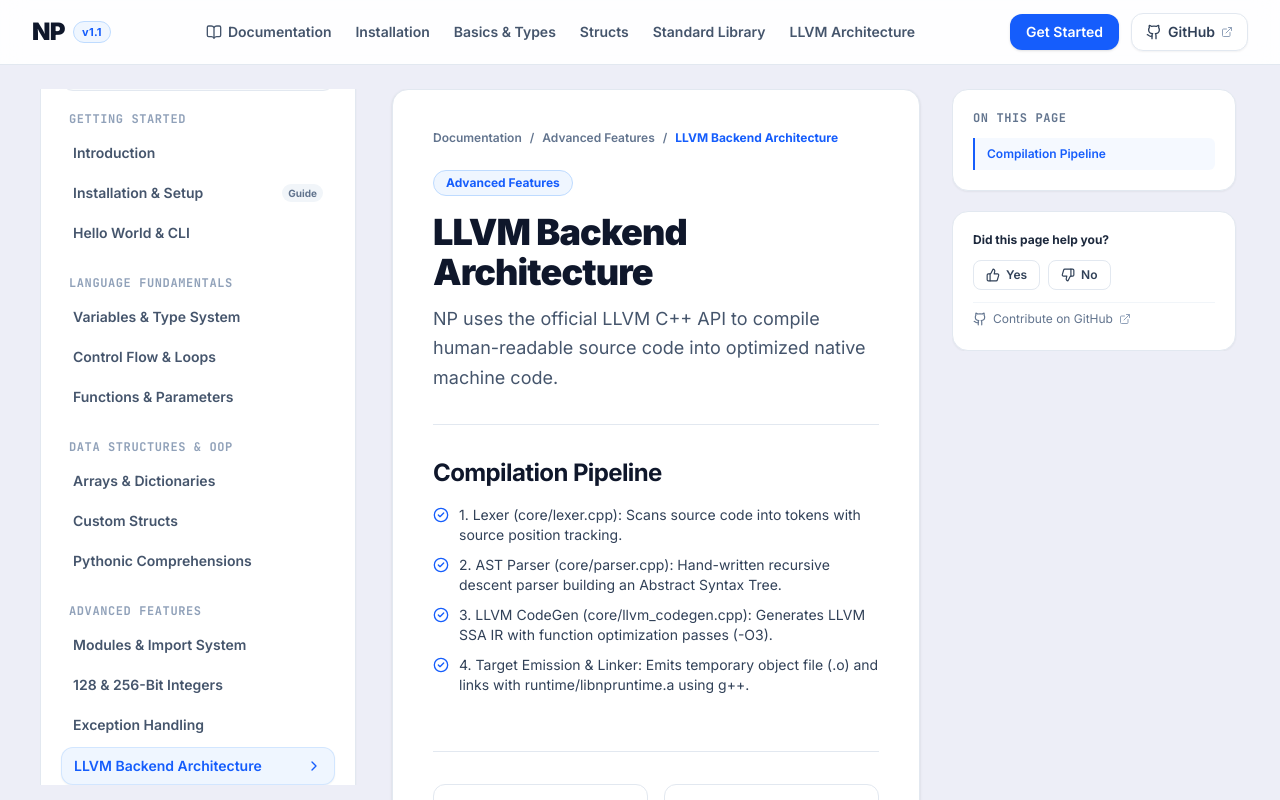
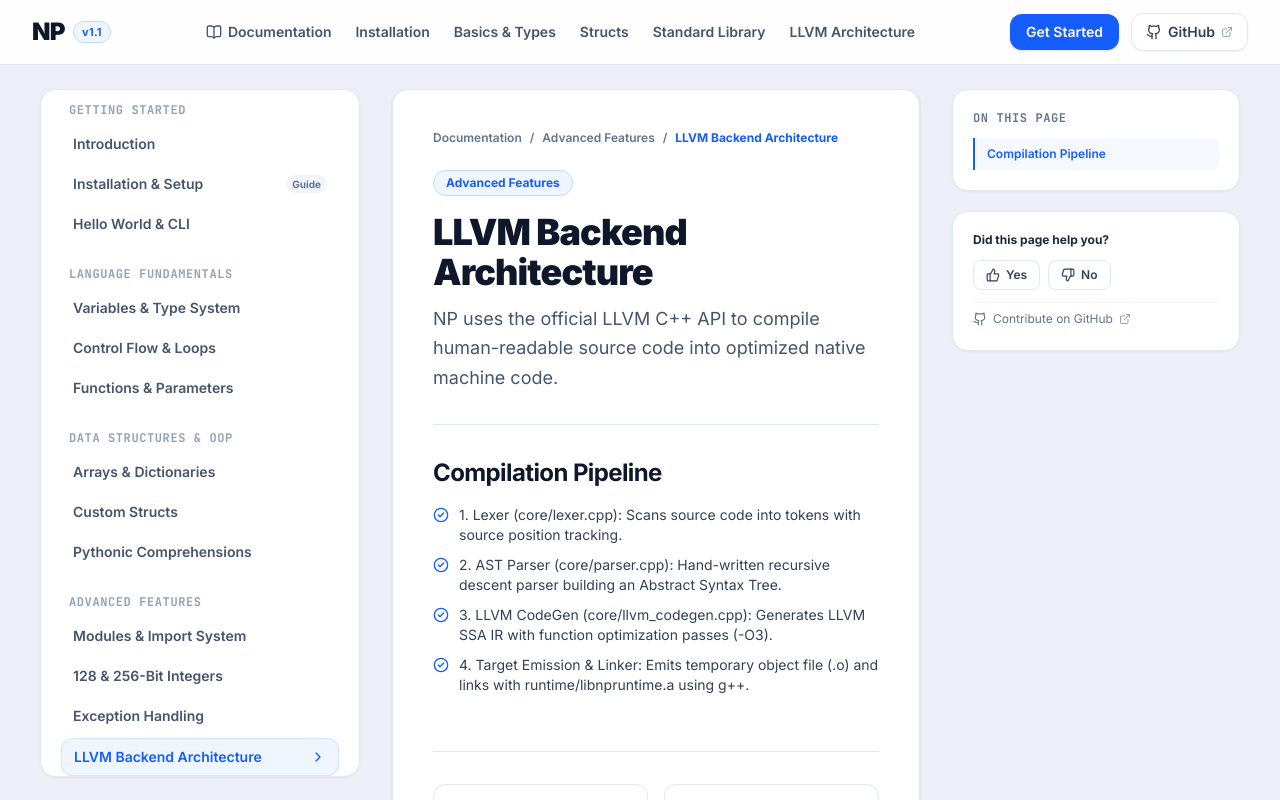
Before and after one commit to peeb01/np-docs, a Next.js app: page /docs/architecture in a window 1280 px wide. Shown: the top 800 px of the page. Built offline with nearby package versions, Linux system fonts and the light colour scheme.

Commit message:
fix: eliminate sidebar scrollbar jitter by moving overflow inside card and unifying sticky header

```diff
--- a/src/app/docs/[slug]/page.tsx
+++ b/src/app/docs/[slug]/page.tsx
@@ -181,7 +181,7 @@ export default async function DocPage({ params }: PageProps) {
       </article>
 
       {/* Right Column: AWS-Style Table of Contents (On this page) */}
-      <aside className="hidden xl:block w-72 shrink-0 sticky top-[5.5rem] self-start max-h-[calc(100vh-6.5rem)] overflow-y-auto pr-1">
+      <aside className="hidden xl:block w-72 shrink-0 sticky top-[5.5rem] self-start">
         <TableOfContents sections={doc.content.sections} />
       </aside>
     </div>
--- a/src/app/docs/layout.tsx
+++ b/src/app/docs/layout.tsx
@@ -9,9 +9,11 @@ export default function DocsLayout({
 }) {
   return (
     <div className="min-h-screen flex flex-col bg-[#edeef7]">
-      <Navbar />
-      {/* Sticky Bar Space: Keeps the gap between Navbar and Content fixed while scrolling like in Picture 2 */}
-      <div className="sticky top-16 z-40 h-6 w-full bg-[#edeef7] pointer-events-none" />
+      {/* Unified Sticky Top Header: Navbar + Fixed 24px Bar Space */}
+      <div className="sticky top-0 z-40 w-full">
+        <Navbar sticky={false} />
+        <div className="h-6 w-full bg-[#edeef7] pointer-events-none" />
+      </div>
       <div className="flex-1">
         <div className="mx-auto max-w-[105rem] w-full px-4 pb-8 sm:px-6 lg:px-8 xl:px-10">
           <div className="flex flex-col gap-8 lg:flex-row items-start">
--- a/src/components/DocsSidebar.tsx
+++ b/src/components/DocsSidebar.tsx
@@ -25,8 +25,8 @@ export function DocsSidebar() {
   }, [pathname]);
 
   return (
-    <aside className="w-full shrink-0 lg:w-72 xl:w-80 sticky top-[5.5rem] self-start max-h-[calc(100vh-6.5rem)] overflow-y-auto pr-1">
-      <div className="flex flex-col space-y-5 rounded-2xl border border-slate-200 bg-white p-5 shadow-xs">
+    <aside className="w-full shrink-0 lg:w-72 xl:w-80 sticky top-[5.5rem] self-start">
+      <div className="flex flex-col space-y-5 rounded-2xl border border-slate-200 bg-white p-5 shadow-xs max-h-[calc(100vh-7rem)] overflow-y-auto [scrollbar-width:thin] [scrollbar-color:#cbd5e1_transparent]">
         {/* Search Filter Box */}
         <div className="relative">
           <Search className="absolute left-3 top-2.5 h-4 w-4 text-slate-400" />
--- a/src/components/Navbar.tsx
+++ b/src/components/Navbar.tsx
@@ -5,11 +5,15 @@ import Link from "next/link";
 import { BookOpen, Menu, X, Search, ExternalLink } from "lucide-react";
 import { GithubIcon } from "@/components/Icons";
 
-export function Navbar() {
+export function Navbar({ sticky = true }: { sticky?: boolean } = {}) {
   const [mobileOpen, setMobileOpen] = useState(false);
 
   return (
-    <header className="sticky top-0 z-50 w-full border-b border-slate-200 bg-white/90 backdrop-blur-md transition-all">
+    <header
+      className={`${
+        sticky ? "sticky top-0 z-50" : ""
+      } w-full border-b border-slate-200 bg-white/90 backdrop-blur-md transition-all`}
+    >
       <div className="mx-auto flex h-16 max-w-7xl items-center justify-between px-4 sm:px-6 lg:px-8">
         {/* Brand Logo */}
         <div className="flex items-center gap-3">
```
